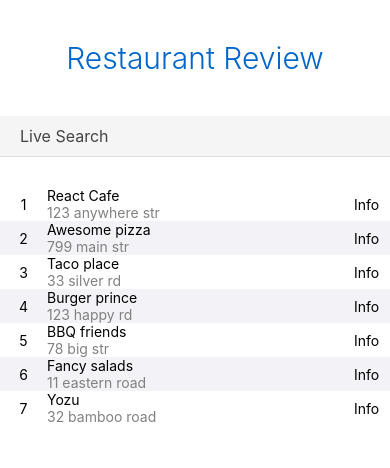
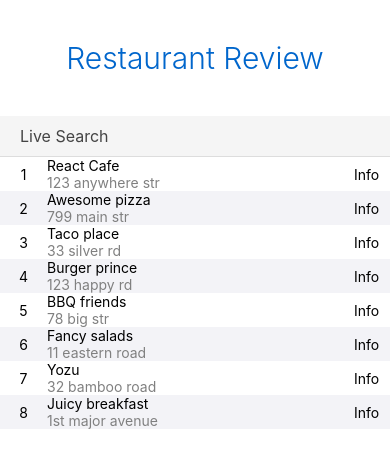
Before and after one commit to wadeem/react-native-restaurant-review, a React Native app: screen / in a window 390 px wide. Shown: the top 468 px of the page. Built offline with nearby package versions, Linux system fonts and the light colour scheme.

Commit message:
FlatList introduced

```diff
--- a/App.js
+++ b/App.js
@@ -1,6 +1,7 @@
 import React from 'react';
-import {StyleSheet, Text, TextInput, View, ScrollView} from 'react-native';
+import {StyleSheet, Text, TextInput, View, FlatList} from 'react-native';
 import Header from './src/components/header.js';
+import RestaurantRow from './src/components/restaurant-row.js';
 
 const restaurants = [
     {name: 'React Cafe', address: '123 anywhere str'},
@@ -8,8 +9,9 @@ const restaurants = [
     {name: 'Taco place', address: '33 silver rd'},
     {name: 'Burger prince', address: '123 happy rd'},
     {name: 'BBQ friends', address: '78 big str'},
-    {name:"Fancy salads",address:"11 eastern road"},
-    {name:"Yozu",address:"32 bamboo road"}
+    {name: 'Fancy salads', address: '11 eastern road'},
+    {name: 'Yozu', address: '32 bamboo road'},
+    {name: 'Juicy breakfast', address: '1st major avenue'},
 ];
 
 class App extends React.Component {
@@ -33,28 +35,20 @@ class App extends React.Component {
                        value={this.state.search}
             />
 
-            <ScrollView contentContainerStyle={{paddingTop:30}}>
-                {restaurants.filter(place => !this.state.search ||
-                    place.name.toLowerCase().indexOf(this.state.search.toLowerCase()) > -1)
-                    .map((place, index) =>
+            <FlatList
 
-                        <View key={place.name} style={
-                            [styles.row, {backgroundColor: index % 2 === 0 ? 'white' : '#f3f3f7'}]
-                        }>
+                data={restaurants.filter(place => !this.state.search ||
+                    place.name.toLowerCase().indexOf(this.state.search.toLowerCase()) > -1)}
 
-                            <View style={styles.edges}>
-                                <Text>{index + 1}</Text>
-                            </View>
-                            <View style={styles.nameAddress}>
-                                <Text>{place.name}</Text>
-                                <Text style={styles.address}>{place.address}</Text>
-                            </View>
-                            <View style={styles.edges}>
-                                <Text>Info</Text>
-                            </View>
-                        </View>,
-                    )}
-            </ScrollView>
+                renderItem={({item, index}) => <RestaurantRow index={index} place={item}/>}
+
+                keyExtractor={item => item.name}
+
+                initialNumToRender={1}
+
+            />
+
+
         </View>;
 
     }
@@ -64,10 +58,7 @@ class App extends React.Component {
 export default App;
 
 const styles = StyleSheet.create({
-    row: {flexDirection: 'row'},
-    edges: {flex: 1, justifyContent: 'center', alignItems: 'center', padding: 5},
-    nameAddress: {flex: 8, flexDirection: 'column'},
-    address: {color: 'grey'},
+
     input: {
         backgroundColor: '#f5f5f5',
         padding: 10,
--- /dev/null
+++ b/src/components/restaurant-row.js
@@ -0,0 +1,31 @@
+import {View, Text, StyleSheet} from 'react-native';
+import React from 'react';
+
+const RestaurantRow = ({place, index}) => {
+
+    return <View key={place.name} style={
+        [styles.row, {backgroundColor: index % 2 === 0 ? 'white' : '#f3f3f7'}]
+    }>
+
+        <View style={styles.edges}>
+            <Text>{index + 1}</Text>
+        </View>
+        <View style={styles.nameAddress}>
+            <Text>{place.name}</Text>
+            <Text style={styles.address}>{place.address}</Text>
+        </View>
+        <View style={styles.edges}>
+            <Text>Info</Text>
+        </View>
+    </View>;
+
+};
+
+export default RestaurantRow;
+
+const styles = StyleSheet.create({
+    row: {flexDirection: 'row'},
+    edges: {flex: 1, justifyContent: 'center', alignItems: 'center', padding: 5},
+    nameAddress: {flex: 8, flexDirection: 'column'},
+    address: {color: 'grey'},
+});
```
